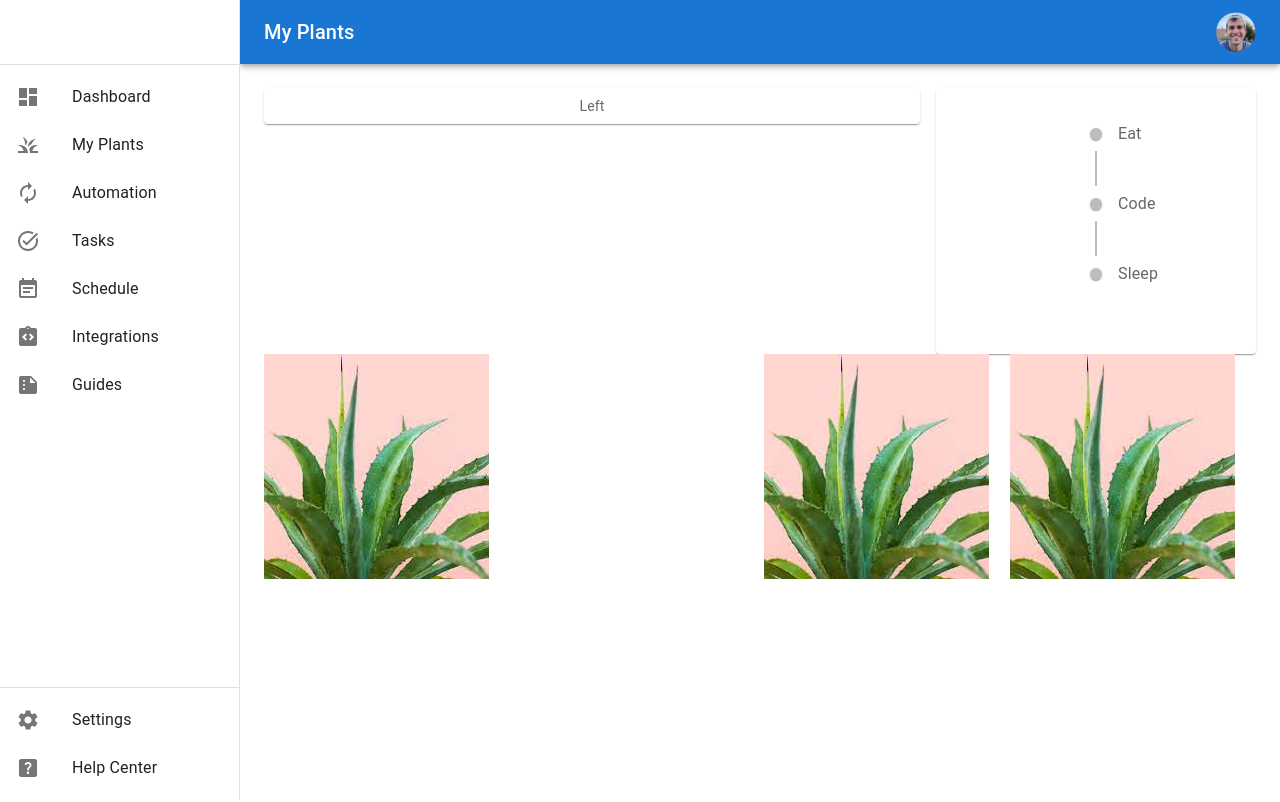
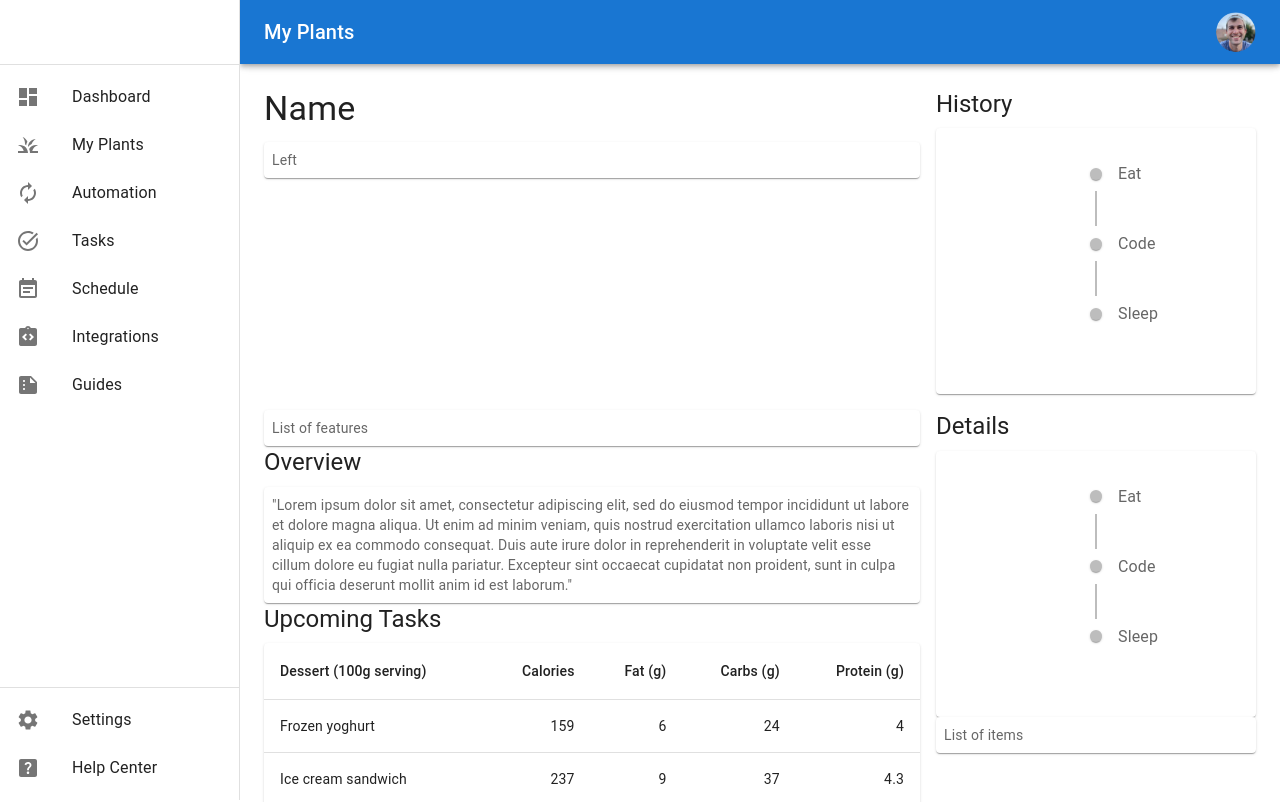
Before and after one commit to ryanevans253/plantedApp, a React (Create React App) app: page / in a window 1280 px wide. Shown: the top 802 px of the page. Built offline with nearby package versions, Linux system fonts and the light colour scheme.

Commit message:
expanded single page

```diff
--- /dev/null
+++ b/src/components/singlePlantPage/UpcomingTasks.js
@@ -0,0 +1,54 @@
+import * as React from "react";
+import Table from "@mui/material/Table";
+import TableBody from "@mui/material/TableBody";
+import TableCell from "@mui/material/TableCell";
+import TableContainer from "@mui/material/TableContainer";
+import TableHead from "@mui/material/TableHead";
+import TableRow from "@mui/material/TableRow";
+import Paper from "@mui/material/Paper";
+
+function createData(name, calories, fat, carbs, protein) {
+  return { name, calories, fat, carbs, protein };
+}
+
+const rows = [
+  createData("Frozen yoghurt", 159, 6.0, 24, 4.0),
+  createData("Ice cream sandwich", 237, 9.0, 37, 4.3),
+  createData("Eclair", 262, 16.0, 24, 6.0),
+  createData("Cupcake", 305, 3.7, 67, 4.3),
+  createData("Gingerbread", 356, 16.0, 49, 3.9),
+];
+
+export default function BasicTable() {
+  return (
+    <TableContainer component={Paper}>
+      <Table sx={{ minWidth: 650 }} aria-label="simple table">
+        <TableHead>
+          <TableRow>
+            <TableCell>Dessert (100g serving)</TableCell>
+            <TableCell align="right">Calories</TableCell>
+            <TableCell align="right">Fat&nbsp;(g)</TableCell>
+            <TableCell align="right">Carbs&nbsp;(g)</TableCell>
+            <TableCell align="right">Protein&nbsp;(g)</TableCell>
+          </TableRow>
+        </TableHead>
+        <TableBody>
+          {rows.map((row) => (
+            <TableRow
+              key={row.name}
+              sx={{ "&:last-child td, &:last-child th": { border: 0 } }}
+            >
+              <TableCell component="th" scope="row">
+                {row.name}
+              </TableCell>
+              <TableCell align="right">{row.calories}</TableCell>
+              <TableCell align="right">{row.fat}</TableCell>
+              <TableCell align="right">{row.carbs}</TableCell>
+              <TableCell align="right">{row.protein}</TableCell>
+            </TableRow>
+          ))}
+        </TableBody>
+      </Table>
+    </TableContainer>
+  );
+}
--- a/src/pages/SinglePlant.js
+++ b/src/pages/SinglePlant.js
@@ -6,12 +6,14 @@
 import Paper from "@mui/material/Paper";
 import { styled } from "@mui/material/styles";
 import BasicTimeline from "../components/singlePlantPage/History";
+import BasicTable from "../components/singlePlantPage/UpcomingTasks";
+import { Typography } from "@mui/material";
 
 const Item = styled(Paper)(({ theme }) => ({
   backgroundColor: theme.palette.mode === "dark" ? "#1A2027" : "#fff",
   ...theme.typography.body2,
   padding: theme.spacing(1),
-  textAlign: "center",
+  textAlign: "left",
   color: theme.palette.text.secondary,
 }));
 
@@ -20,16 +22,48 @@
     <div>
       <Grid container spacing={2}>
         <Grid item xs={12} md={6} lg={8}>
+          <Typography variant="h4" gutterBottom component="div">
+            Name
+          </Typography>
           <Item>Left </Item>
         </Grid>
         <Grid item xs={12} md={6} lg={4}>
+          <Typography variant="h5" gutterBottom component="div">
+            History
+          </Typography>
           <Item>
             <BasicTimeline />
           </Item>
         </Grid>
+        <Grid item xs={12} md={6} lg={8}>
+          <Item>List of features</Item>
+          <Typography variant="h5" gutterBottom component="div">
+            Overview
+          </Typography>
+          <Item>
+            "Lorem ipsum dolor sit amet, consectetur adipiscing elit, sed do
+            eiusmod tempor incididunt ut labore et dolore magna aliqua. Ut enim
+            ad minim veniam, quis nostrud exercitation ullamco laboris nisi ut
+            aliquip ex ea commodo consequat. Duis aute irure dolor in
+            reprehenderit in voluptate velit esse cillum dolore eu fugiat nulla
+            pariatur. Excepteur sint occaecat cupidatat non proident, sunt in
+            culpa qui officia deserunt mollit anim id est laborum."
+          </Item>
+          <Typography variant="h5" gutterBottom component="div">
+            Upcoming Tasks
+          </Typography>
+          <BasicTable />
+        </Grid>
+        <Grid item xs={12} md={6} lg={4}>
+          <Typography variant="h5" gutterBottom component="div">
+            Details
+          </Typography>
+          <Item>
+            <BasicTimeline />
+          </Item>
+          <Item>List of items</Item>
+        </Grid>
       </Grid>
-
-      <MyQuilt />
     </div>
   );
 }
```
